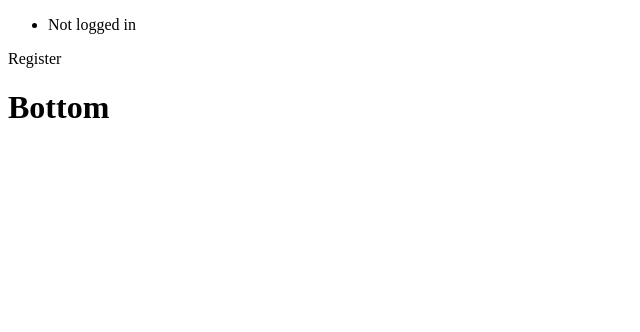
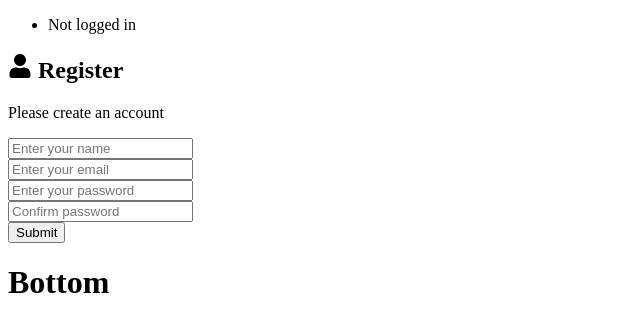
Before and after one commit to benjaminpritchard230/next-typescript-books-app, a Next.js app: page /register in a window 1280 px wide. Shown: the top 332 px of the page, without its empty margins (0-640 px from the left). Built offline with nearby package versions, Linux system fonts and the light colour scheme.

Commit message:
Get register page working

```diff
--- a/pages/register/index.tsx
+++ b/pages/register/index.tsx
@@ -1,9 +1,120 @@
-import React from "react";
+import { useRegisterMutation } from "@/features/api/apiSlice";
+import { setCredentials } from "@/features/auth/authSlice";
+import { AppDispatch, RootState } from "@/store/store";
+import React, { useEffect, useState } from "react";
+import { FaUser } from "react-icons/fa";
+import { useDispatch, useSelector } from "react-redux";
+import { toast } from "react-toastify";
 
 type Props = {};
 
+export interface FormData {
+  name?: string;
+  email: string;
+  password: string;
+  password2?: string;
+}
+
 const Register = (props: Props) => {
-  return <div>Register</div>;
+  const dispatch = useDispatch<AppDispatch>();
+
+  const [formData, setFormData] = useState({
+    name: "",
+    email: "",
+    password: "",
+    password2: "",
+  });
+
+  const { name, email, password, password2 } = formData;
+
+  const [register] = useRegisterMutation();
+
+  const onChange = (e: React.ChangeEvent<HTMLInputElement>) => {
+    const { name, value } = e.target;
+    setFormData((prevData) => ({
+      ...prevData,
+      [name]: value,
+    }));
+    console.log(formData);
+  };
+
+  const onSubmit: React.FormEventHandler<HTMLFormElement> = async (e) => {
+    e.preventDefault();
+
+    if (password !== password2) {
+      console.log("Passwords don't match");
+    } else
+      try {
+        const user = await register(formData).unwrap();
+        dispatch(setCredentials(user));
+      } catch (err) {
+        console.log(err);
+      }
+  };
+
+  return (
+    <>
+      <section className="heading">
+        <h1>
+          <FaUser /> Register
+        </h1>
+        <p>Please create an account</p>
+      </section>
+      <section className="form">
+        <form onSubmit={onSubmit}>
+          <div className="form-group">
+            <input
+              type="text"
+              className="form-control"
+              id="name"
+              name="name"
+              value={name}
+              onChange={onChange}
+              placeholder="Enter your name"
+            />
+          </div>
+          <div className="form-group">
+            <input
+              type="email"
+              className="form-control"
+              id="email"
+              name="email"
+              value={email}
+              onChange={onChange}
+              placeholder="Enter your email"
+            />
+          </div>
+          <div className="form-group">
+            <input
+              type="password"
+              className="form-control"
+              id="password"
+              name="password"
+              value={password}
+              onChange={onChange}
+              placeholder="Enter your password"
+            />
+          </div>
+          <div className="form-group">
+            <input
+              type="password"
+              className="form-control"
+              id="password2"
+              name="password2"
+              value={password2}
+              onChange={onChange}
+              placeholder="Confirm password"
+            />
+          </div>
+          <div className="form-group">
+            <button type="submit" className="btn btn-block">
+              Submit
+            </button>
+          </div>
+        </form>
+      </section>
+    </>
+  );
 };
 
 export default Register;
```
